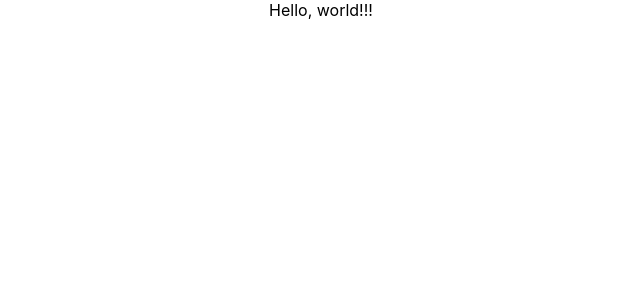
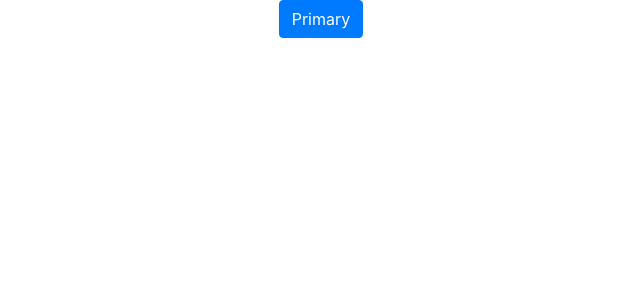
Before and after one commit to 2ndborn/mom, a React (Create React App) app: page / in a window 1280 px wide. Shown: the top 300 px of the page, without its empty margins (319-959 px from the left). Built offline with nearby package versions, Linux system fonts and the light colour scheme.

Commit message:
Added bootstrap-react

```diff
--- a/package.json
+++ b/package.json
@@ -10,7 +10,7 @@
     "bootstrap": "^5.3.3",
     "jwt-decode": "^3.1.2",
     "react": "^17.0.2",
-    "react-bootstrap": "^1.6.6",
+    "react-bootstrap": "^1.6.3",
     "react-dom": "^17.0.2",
     "react-infinite-scroll-component": "^6.1.0",
     "react-router-dom": "^5.3.4",
@@ -44,6 +44,7 @@
     ]
   },
   "devDependencies": {
+    "@babel/plugin-proposal-private-property-in-object": "^7.21.11",
     "msw": "^0.35.0"
   },
   "engines": {
--- a/public/index.html
+++ b/public/index.html
@@ -14,7 +14,9 @@
       manifest.json provides metadata used when your web app is installed on a
       user's mobile device or desktop. See https://developers.google.com/web/fundamentals/web-app-manifest/
     -->
-    <link rel="manifest" href="%PUBLIC_URL%/manifest.json" />
+    <link rel="stylesheet" href="https://cdn.jsdelivr.net/npm/bootstrap@4.6.0/dist/css/bootstrap.min.css"
+      integrity="sha384-B0vP5xmATw1+K9KRQjQERJvTumQW0nPEzvF6L/Z6nronJ3oUOFUFpCjEUQouq2+l" crossorigin="anonymous" />
+    <link rel="manifest" href="%PUBLIC_URL%/manifest.json" crossorigin="2use-credentials" />
     <!--
       Notice the use of %PUBLIC_URL% in the tags above.
       It will be replaced with the URL of the `public` folder during the build.
--- a/src/App.js
+++ b/src/App.js
@@ -1,10 +1,10 @@
-import logo from './logo.svg';
+import Button from 'react-bootstrap/Button';
 import './App.css';
 
 function App() {
   return (
     <div className="App">
-      <div>Hello, world!!!</div>
+      <Button variant="primary">Primary</Button>
     </div>
   );
 }
```
Also changed, not shown: 1 other file (tests, documents, lock files or other folders).
